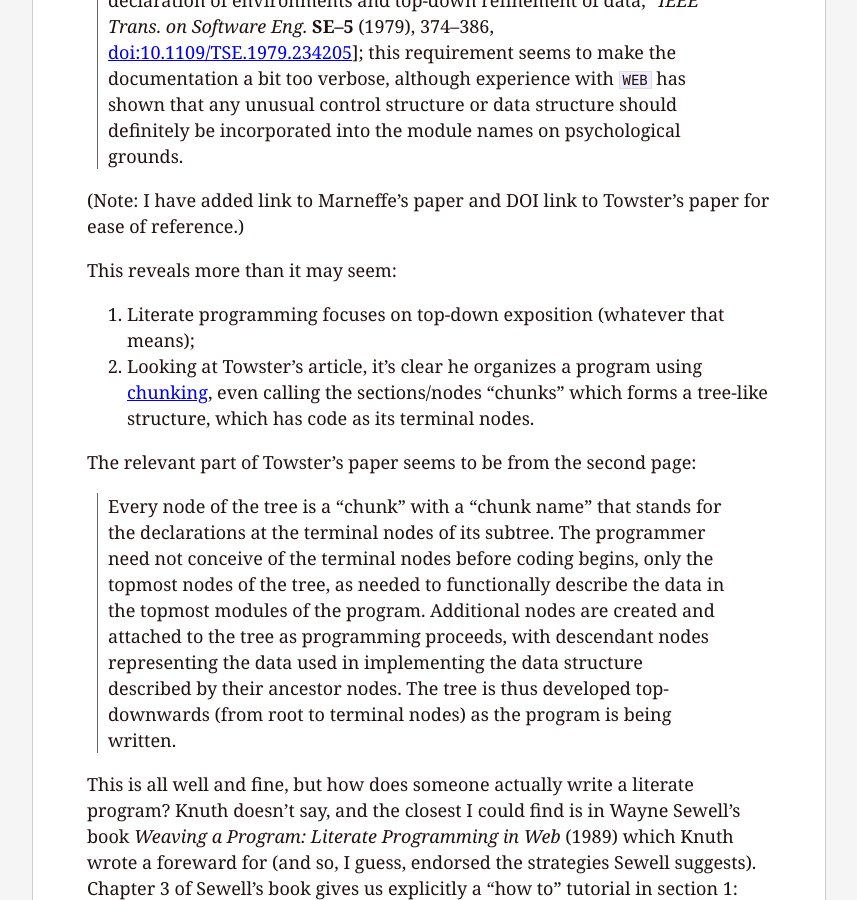
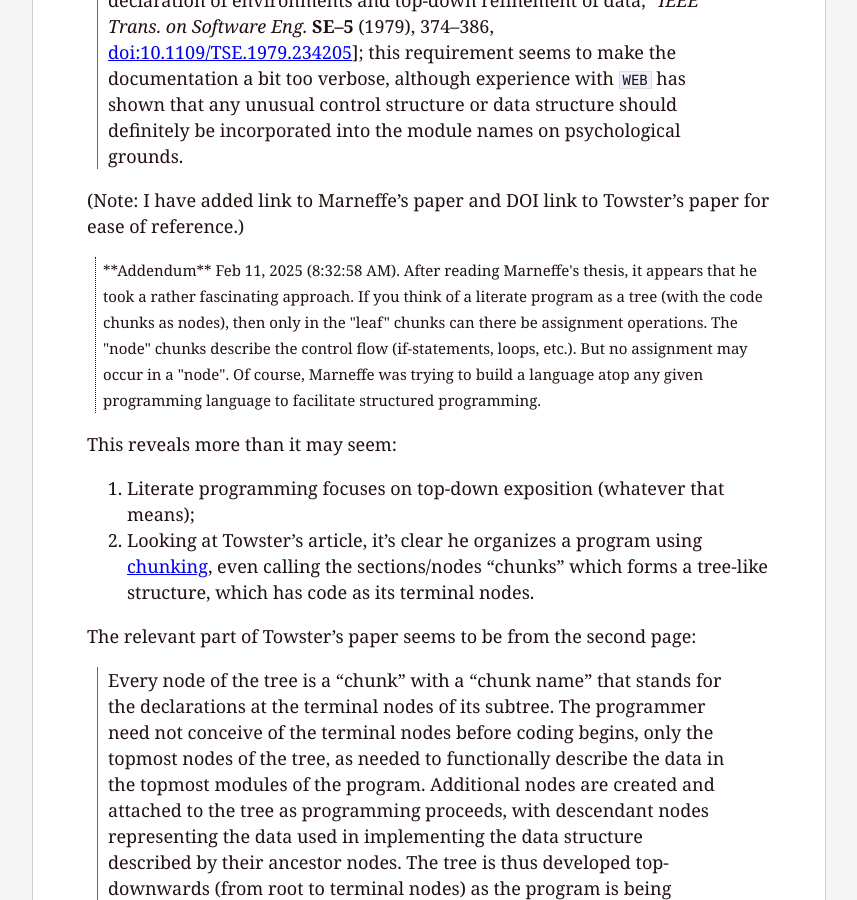
Before and after one commit to pqnelson/pqnelson.github.com, a Jekyll site: the page built from _posts/2024-05-29-literate-programming.md, in a window 1280 px wide and 900 px high, scrolled down 1414 px. Shown: the whole window, without its empty margins (211-1068 px from the left). Built offline with Jekyll 4.4.1, drawn with Linux system fonts in a browser that asks for light colours.

Commit message:
Amended observations about literate programming

```diff
--- a/_posts/2024-05-29-literate-programming.md
+++ b/_posts/2024-05-29-literate-programming.md
@@ -68,6 +68,22 @@ literate programming,
 
 (Note: I have added link to Marneffe's paper and DOI link to Towster's
 paper for ease of reference.)
+
+<div style="padding-left:0.5em;margin-left:0.5em;border-left:1px dotted; font-size:smaller">
+
+**Addendum** <time datetime="2025-02-11T08:32:58-0800">Feb 11, 2025 (8:32:58 AM)</time>.
+After reading Marneffe's thesis, it appears that he took a rather
+fascinating approach. If you think of a literate program as a tree
+(with the code chunks as nodes), then only in the "leaf" chunks can
+there be assignment operations.
+
+The "node" chunks describe the control flow (if-statements, loops, etc.).
+But no assignment may occur in a "node".
+
+Of course, Marneffe was trying to build a language atop any given
+programming language to facilitate structured programming.
+
+</div>
 
 This reveals more than it may seem:
 
```
